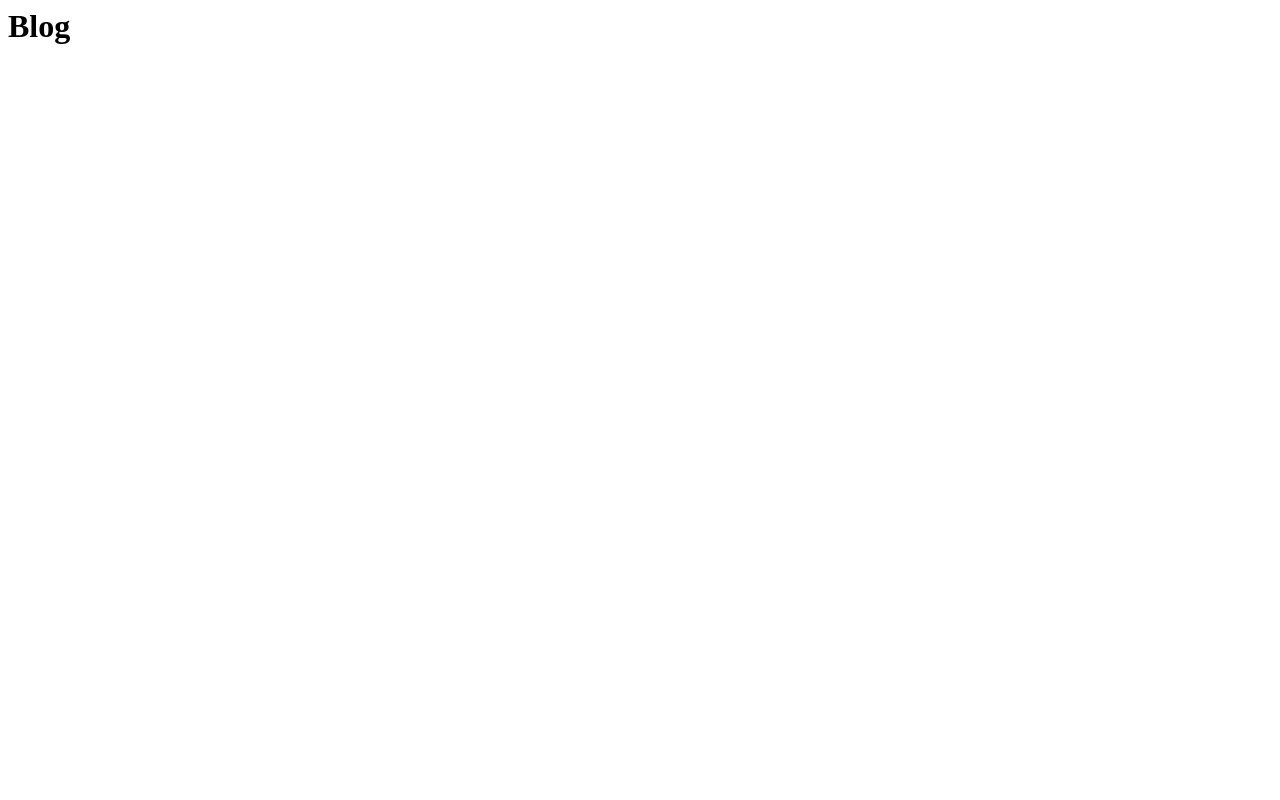
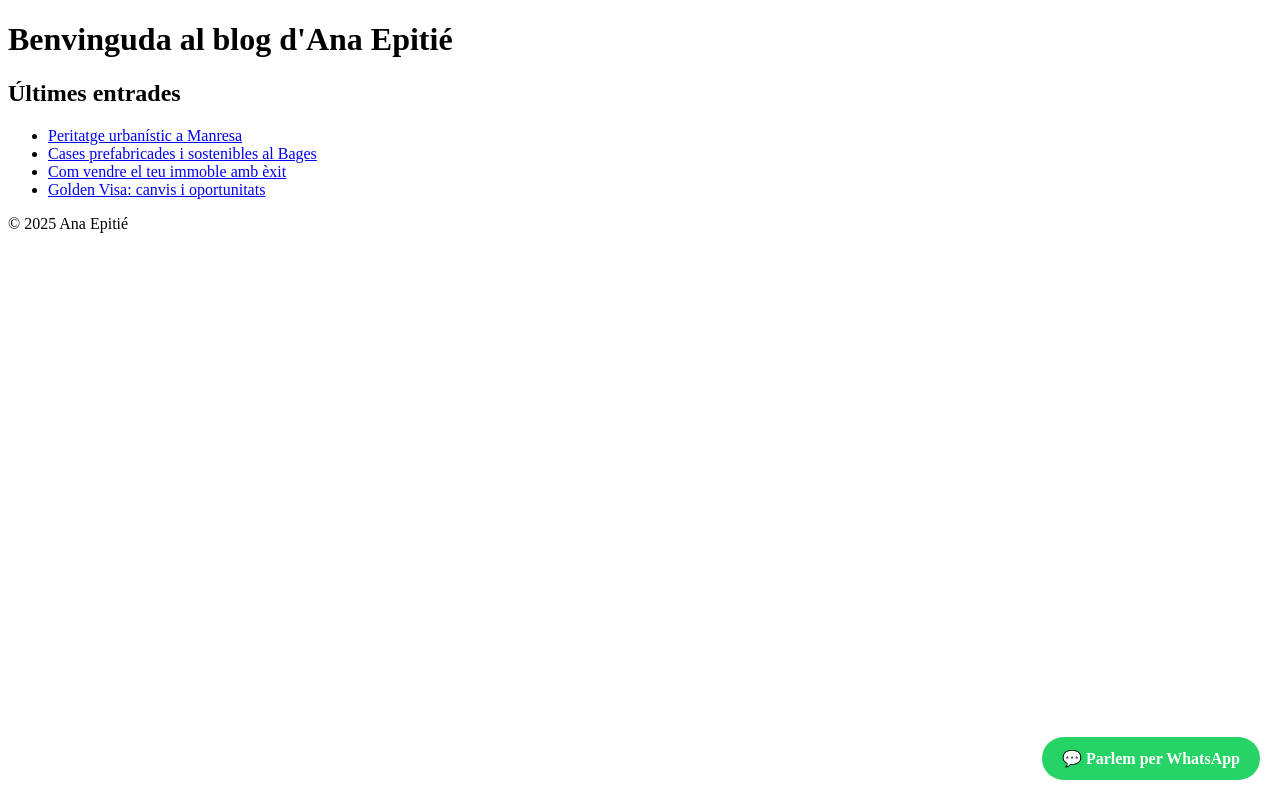
Before and after one commit to raupit/Ana-Epitie-, a plain HTML site: page blog.html in a window 1280 px wide. Drawn offline with Linux system fonts and the light colour scheme.

Commit message:
Add files via upload

```diff
--- a/blog.html
+++ b/blog.html
@@ -1,2 +1,36 @@
-<!-- blog.html content -->
-<html><body><h1>Blog</h1></body></html>
+
+<!DOCTYPE html>
+<html lang="ca">
+<head>
+  <meta charset="UTF-8" />
+  <meta name="viewport" content="width=device-width, initial-scale=1.0" />
+  <title>Blog d'Ana Epitié</title>
+  <link rel="stylesheet" href="style.css" />
+</head>
+<body>
+  <header>
+    <h1>Benvinguda al blog d'Ana Epitié</h1>
+  </header>
+
+  <main>
+    <section>
+      <h2>Últimes entrades</h2>
+      <ul>
+        <li><a href="entrada-1.html">Peritatge urbanístic a Manresa</a></li>
+        <li><a href="entrada-2.html">Cases prefabricades i sostenibles al Bages</a></li>
+        <li><a href="entrada-3.html">Com vendre el teu immoble amb èxit</a></li>
+        <li><a href="entrada-5.html">Golden Visa: canvis i oportunitats</a></li>
+      </ul>
+    </section>
+  </main>
+
+  <footer>
+    <p>&copy; 2025 Ana Epitié</p>
+  </footer>
+
+  <!-- Botó de WhatsApp flotant -->
+  <a href="https://wa.me/34634701486" target="_blank" style="position: fixed; bottom: 20px; right: 20px; background-color: #25D366; color: white; padding: 12px 20px; border-radius: 30px; font-weight: bold; text-decoration: none; z-index: 1000;">
+    💬 Parlem per WhatsApp
+  </a>
+</body>
+</html>
```
